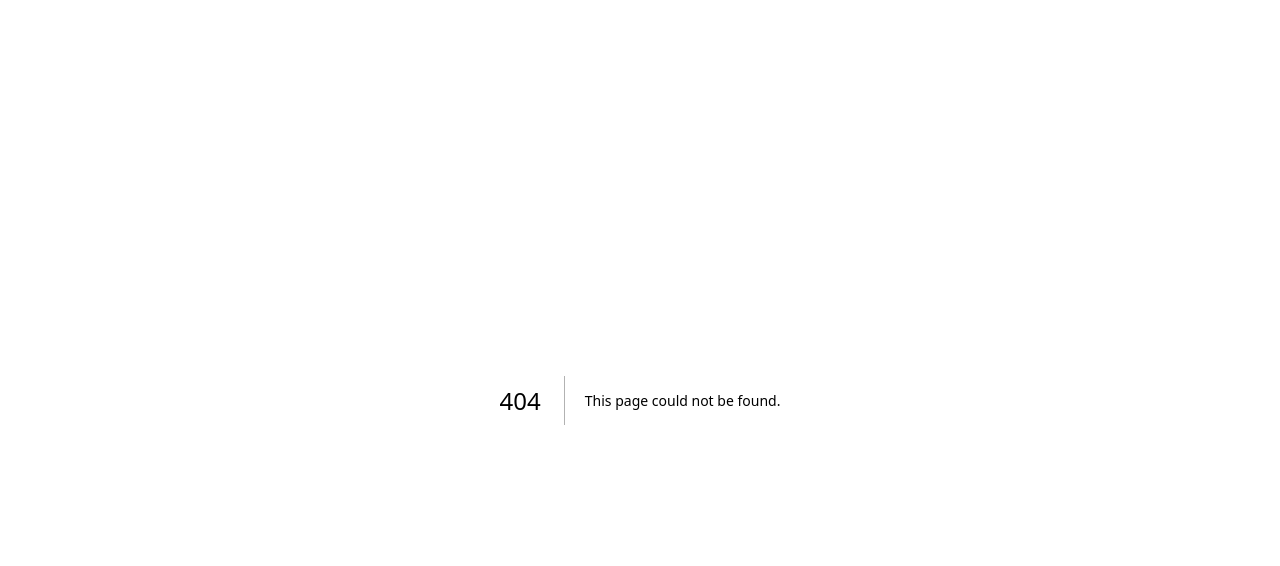
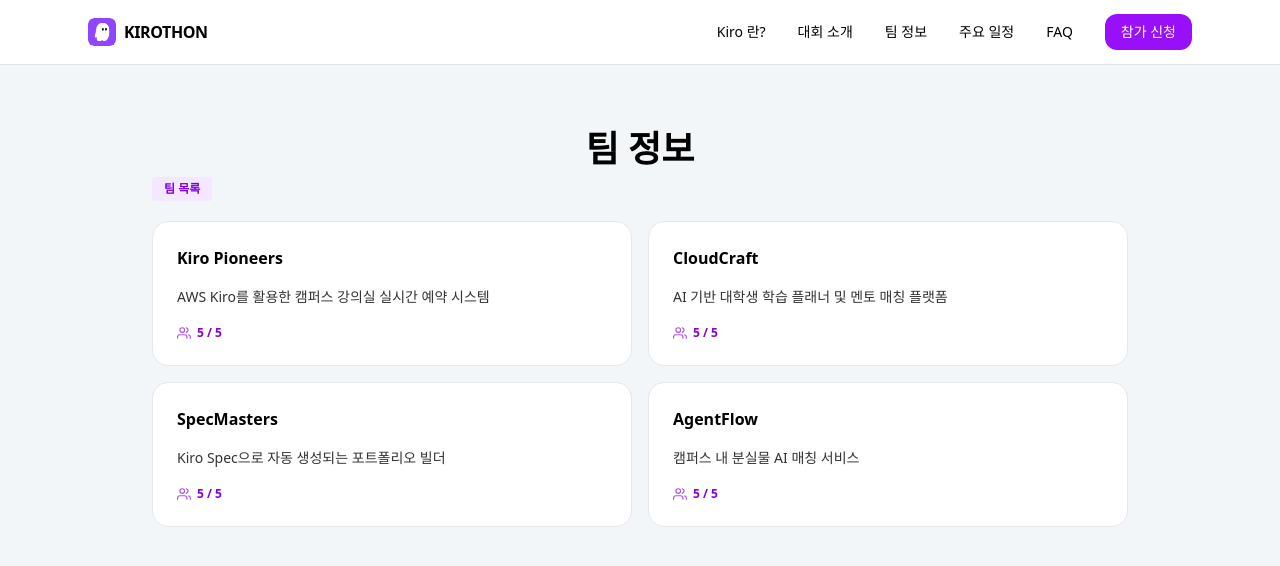
Before and after one commit to pobiq/kiro_sample, a Next.js app: page /team-info in a window 1280 px wide. Before the commit this address had no page. Shown: the top 566 px of the page. Built offline with nearby package versions, Linux system fonts and the light colour scheme.

Commit message:
팀 정보 초안 개발

```diff
--- /dev/null
+++ b/app/(pages)/team-info/page.tsx
@@ -0,0 +1,140 @@
+"use client";
+
+import { useState } from "react";
+import Header from "../../components/Header";
+
+type Team = {
+  id: number;
+  name: string;
+  current: number;
+  max: number;
+  idea: string;
+};
+
+const SAMPLE_TEAMS: Team[] = [
+  {
+    id: 1,
+    name: "Kiro Pioneers",
+    current: 5,
+    max: 5,
+    idea: "AWS Kiro를 활용한 캠퍼스 강의실 실시간 예약 시스템",
+  },
+  {
+    id: 2,
+    name: "CloudCraft",
+    current: 5,
+    max: 5,
+    idea: "AI 기반 대학생 학습 플래너 및 멘토 매칭 플랫폼",
+  },
+  {
+    id: 3,
+    name: "SpecMasters",
+    current: 5,
+    max: 5,
+    idea: "Kiro Spec으로 자동 생성되는 포트폴리오 빌더",
+  },
+  {
+    id: 4,
+    name: "AgentFlow",
+    current: 5,
+    max: 5,
+    idea: "캠퍼스 내 분실물 AI 매칭 서비스",
+  },
+];
+
+
+export default function TeamBuildingPage() {
+  const [showModal, setShowModal] = useState(false);
+
+  return (
+    <main className="min-h-screen bg-[#F3F6F9] font-sans">
+      <Header />
+
+      {/* 페이지 헤더 */}
+      <div className="max-w-5xl mx-auto px-6 py-16">
+        <h1 className="flex justify-center text-4xl font-extrabold text-black mb-2">팀 정보</h1>
+
+        {/* 팀 목록 */}
+        <div>
+          <div className="flex items-center justify-between mb-5">
+            <div className="flex items-center gap-2">
+              <span className="inline-block px-3 py-1 bg-purple-100 text-purple-700 text-xs font-bold rounded">팀 목록</span>
+            </div>
+          </div>
+
+          <div className="grid grid-cols-1 md:grid-cols-2 gap-4">
+            {SAMPLE_TEAMS.map((team) => (
+              <div key={team.id} className="bg-white rounded-2xl border border-gray-200 p-6 flex flex-col gap-4 hover:border-purple-300 hover:shadow-sm transition-all">
+                <div className="flex items-start justify-between">
+                  <div>
+                    <h3 className="text-base font-extrabold text-black">{team.name}</h3>
+                  </div>
+                </div>
+
+                <p className="text-sm text-[#333] leading-relaxed">{team.idea}</p>
+
+                <div className="flex items-center justify-between">
+                  <div className="flex items-center gap-1.5 shrink-0">
+                    <svg xmlns="http://www.w3.org/2000/svg" width="14" height="14" viewBox="0 0 24 24" fill="none" stroke="#a855f7" strokeWidth="2" strokeLinecap="round" strokeLinejoin="round">
+                      <path d="M17 21v-2a4 4 0 0 0-4-4H5a4 4 0 0 0-4 4v2"/>
+                      <circle cx="9" cy="7" r="4"/>
+                      <path d="M23 21v-2a4 4 0 0 0-3-3.87"/>
+                      <path d="M16 3.13a4 4 0 0 1 0 7.75"/>
+                    </svg>
+                    <span className="text-xs font-bold text-purple-700">{team.current} / {team.max}</span>
+                  </div>
+                </div>
+              </div>
+            ))}
+          </div>
+        </div>
+      </div>
+
+      {/* 팀 참가 모달 */}
+      {showModal && (
+        <div className="fixed inset-0 z-50 flex items-center justify-center bg-black/40 backdrop-blur-sm px-4">
+          <div className="bg-white rounded-2xl shadow-xl w-full max-w-md p-8 flex flex-col gap-5">
+            <div className="flex items-center justify-between">
+              <h2 className="text-lg font-extrabold text-black">팀 참가 안내</h2>
+              <button onClick={() => setShowModal(false)} className="text-[#777A83] hover:text-black transition-colors">
+                <svg xmlns="http://www.w3.org/2000/svg" width="20" height="20" viewBox="0 0 24 24" fill="none" stroke="currentColor" strokeWidth="2" strokeLinecap="round" strokeLinejoin="round">
+                  <line x1="18" y1="6" x2="6" y2="18"/>
+                  <line x1="6" y1="6" x2="18" y2="18"/>
+                </svg>
+              </button>
+            </div>
+            <p className="text-sm text-[#555] leading-relaxed">
+              팀 참가 신청은 <span className="font-bold text-purple-700">참가 신청 폼</span>을 통해 진행됩니다.<br/>
+              원하는 팀의 팀장에게 직접 연락하거나, 참가 신청 후 운영진의 안내에 따라 팀을 배정받을 수 있습니다.
+            </p>
+            <div className="bg-purple-50 rounded-xl p-4 border border-purple-100">
+              <p className="text-xs text-purple-700 font-bold mb-1">안내 사항</p>
+              <ul className="text-xs text-purple-600 space-y-1">
+                <li>• 팀원 모집 중인 팀에만 참가 신청이 가능합니다.</li>
+                <li>• 팀 구성 요건(타 대학·비전공자 포함)을 반드시 확인하세요.</li>
+                <li>• 최종 팀 구성은 운영진이 확인 후 승인합니다.</li>
+              </ul>
+            </div>
+            <div className="flex gap-3">
+              <button
+                onClick={() => setShowModal(false)}
+                className="flex-1 py-2.5 rounded-xl text-sm font-bold border border-gray-200 text-[#555] hover:bg-gray-50 transition-colors"
+              >
+                닫기
+              </button>
+              <a
+                href="https://docs.google.com/forms/d/e/1FAIpQLSffofTbutmOmAhXuBIT-UL4z3OkB77c1__sAUcZ1Ex9fbZCuA/viewform?usp=publish-editor"
+                target="_blank"
+                rel="noopener noreferrer"
+                className="flex-1 py-2.5 rounded-xl text-sm font-bold bg-purple-600 hover:bg-purple-700 text-white text-center transition-colors"
+                onClick={() => setShowModal(false)}
+              >
+                참가 신청하기
+              </a>
+            </div>
+          </div>
+        </div>
+      )}
+    </main>
+  );
+}
--- a/app/components/Header.tsx
+++ b/app/components/Header.tsx
@@ -13,9 +13,9 @@
         <nav className="hidden md:flex items-center gap-8 text-sm text-black">
           <Link href="/#kiro-intro" className="relative hover:text-black transition-colors after:absolute after:left-0 after:-bottom-1 after:h-0.5 after:w-0 after:bg-black after:transition-all after:duration-300 hover:after:w-full">Kiro 란?</Link>
           <Link href="/#about" className="relative hover:text-black transition-colors after:absolute after:left-0 after:-bottom-1 after:h-0.5 after:w-0 after:bg-black after:transition-all after:duration-300 hover:after:w-full">대회 소개</Link>
+          <Link href="/team-info" className="relative hover:text-black transition-colors after:absolute after:left-0 after:-bottom-1 after:h-0.5 after:w-0 after:bg-black after:transition-all after:duration-300 hover:after:w-full">팀 정보</Link>
           <Link href="/schedule" className="relative hover:text-black transition-colors after:absolute after:left-0 after:-bottom-1 after:h-0.5 after:w-0 after:bg-black after:transition-all after:duration-300 hover:after:w-full">주요 일정</Link>
           <Link href="/#faq" className="relative hover:text-black transition-colors after:absolute after:left-0 after:-bottom-1 after:h-0.5 after:w-0 after:bg-black after:transition-all after:duration-300 hover:after:w-full">FAQ</Link>
-
           <a
             href="https://docs.google.com/forms/d/e/1FAIpQLSffofTbutmOmAhXuBIT-UL4z3OkB77c1__sAUcZ1Ex9fbZCuA/viewform?usp=publish-editor"
             target="_blank"
```
